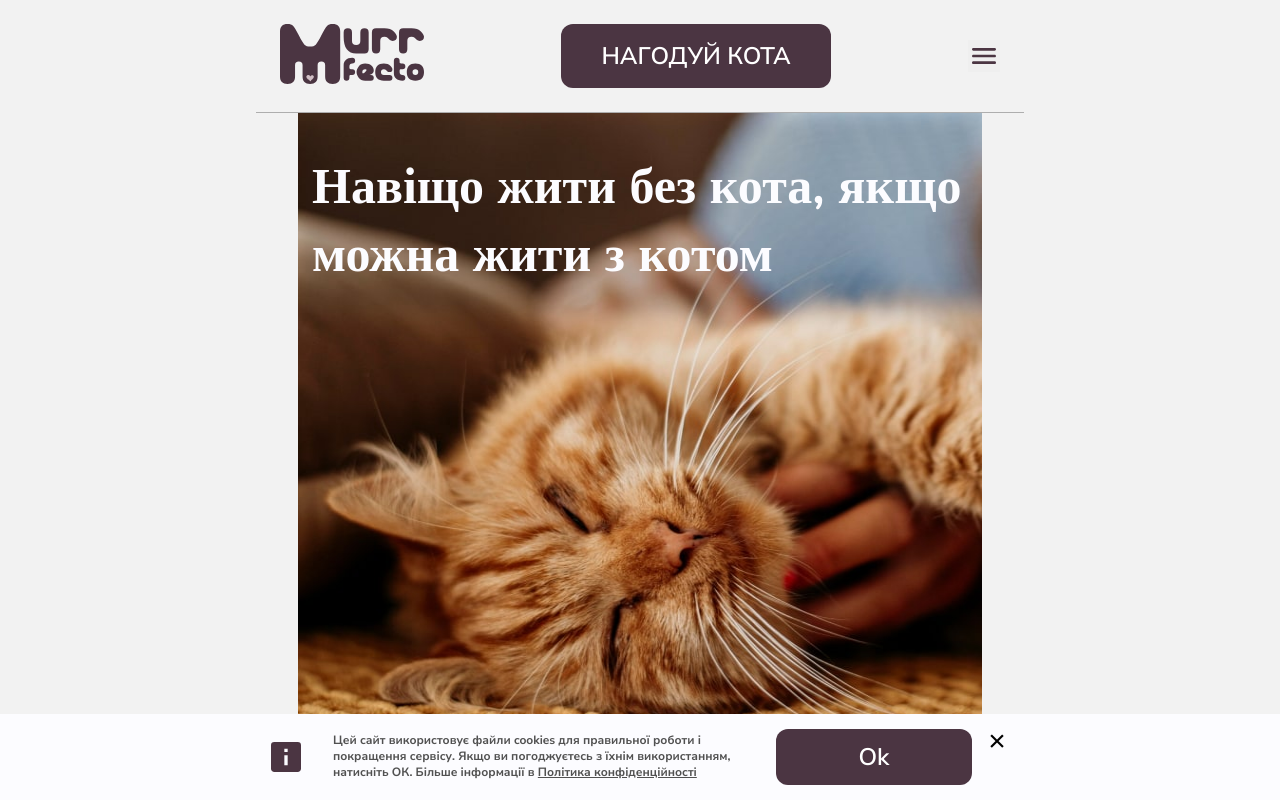
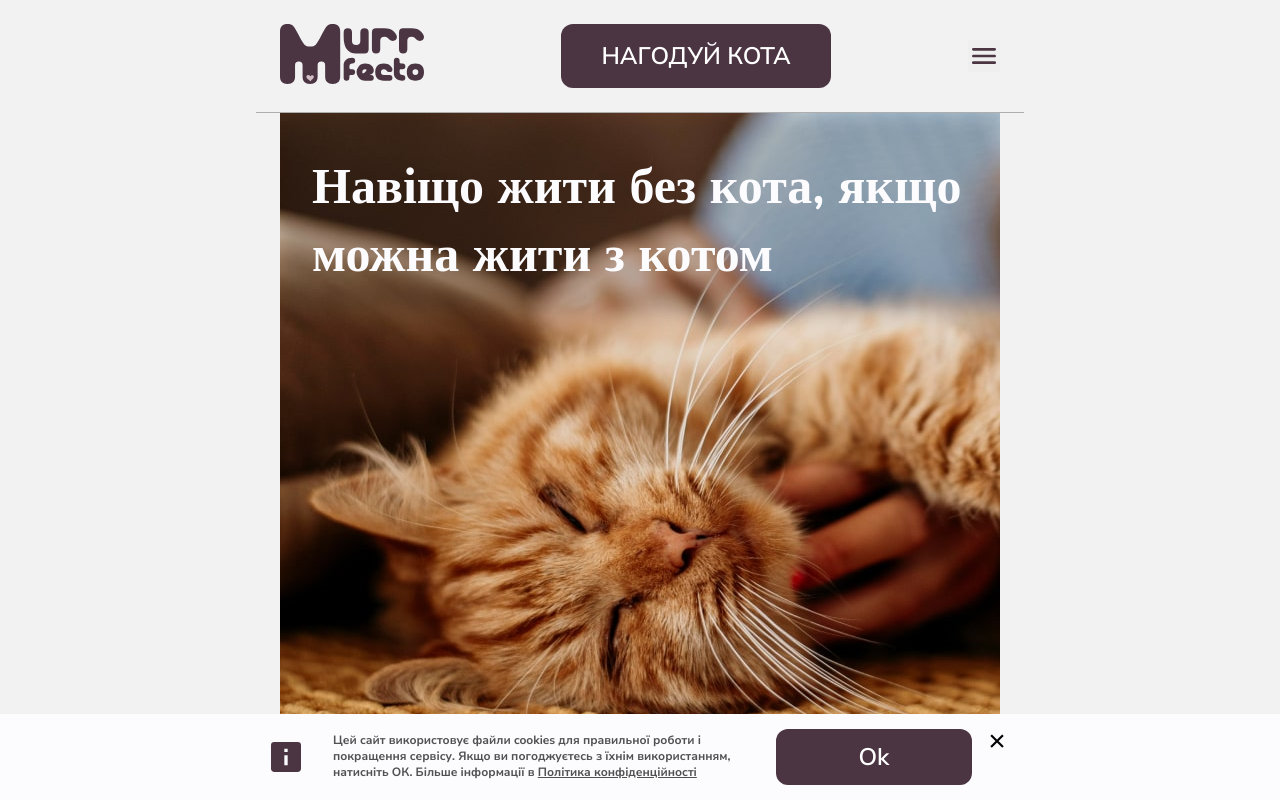
Before and after one commit to murrfecto/murrfecto1, a React (Create React App) app in the folder client/: page / in a window 1280 px wide. Shown: the top 800 px of the page. Built offline with nearby package versions, Linux system fonts and the light colour scheme; no server answers.

Commit message:
Update ImageContainer.scss

```diff
--- a/client/src/components/ImageContainer/ImageContainer.scss
+++ b/client/src/components/ImageContainer/ImageContainer.scss
@@ -15,12 +15,12 @@
   background-repeat: no-repeat;
   background-position: center;
 
-  @media screen and (min-width: 540px) {
+  @media screen and (min-width: 768px) {
     width: 720px;
     height: 626px;
     padding: 40px 0;
     background-image: url("../../assets/hero/hero-tablet.jpg");
-    background-size: 95% 626px;
+    background-size: 720px 626px;
   }
 
   @media screen and (min-width: 1440px) {
```
